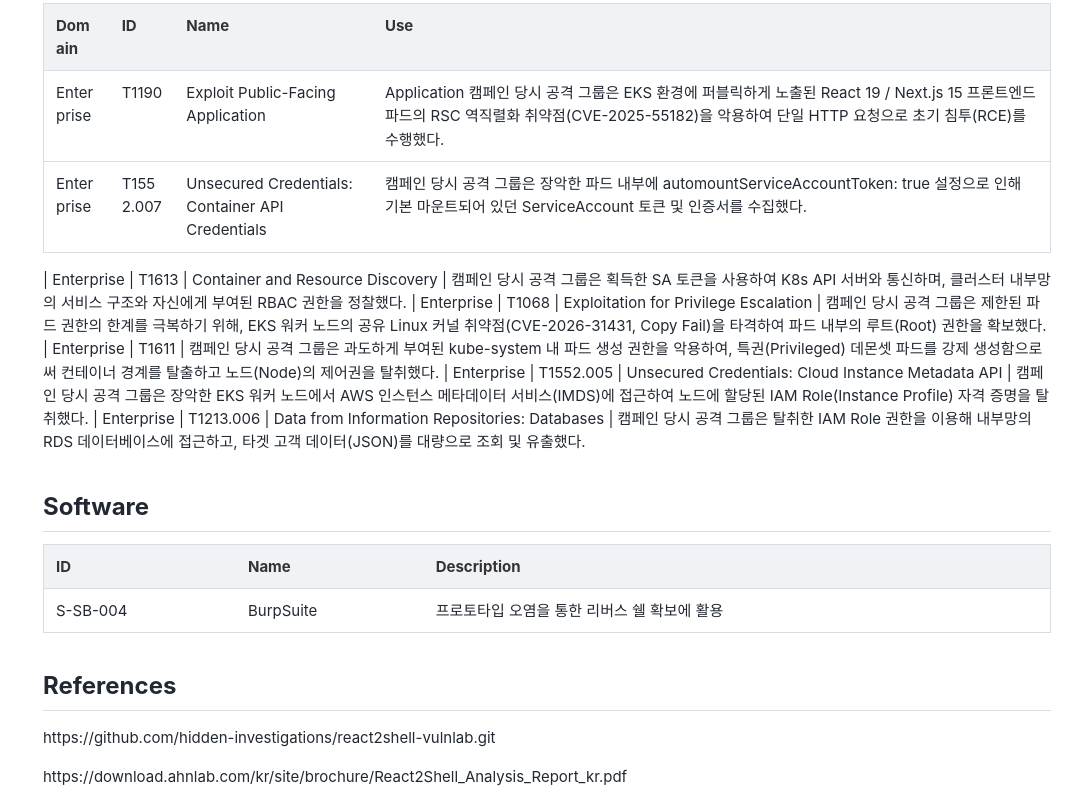
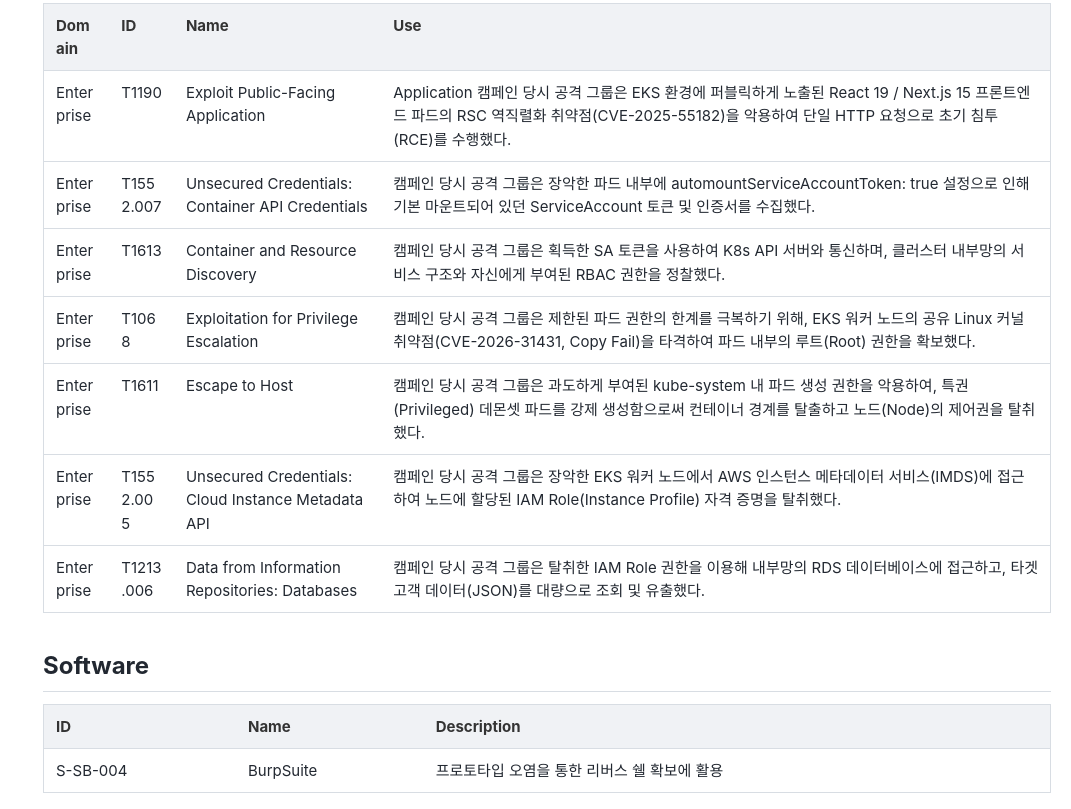
Before and after one commit to Jseanxx/Spacebar-MITRE-ATTACK-campaigns, a website: page campaigns/SB-04.html in a window 1280 px wide. Shown: the part 624-1433 px from the top of the page, without its empty margins (209-1280 px from the left). Drawn offline with Linux system fonts and the light colour scheme.

Commit message:
Build campaign pages

```diff
--- a/campaigns/SB-04.html
+++ b/campaigns/SB-04.html
@@ -56,8 +56,12 @@
 <tbody>
 <tr><td>Enterprise</td><td>T1190</td><td>Exploit Public-Facing Application</td><td>Application	캠페인 당시 공격 그룹은 EKS 환경에 퍼블릭하게 노출된 React 19 / Next.js 15 프론트엔드 파드의 RSC 역직렬화 취약점(CVE-2025-55182)을 악용하여 단일 HTTP 요청으로 초기 침투(RCE)를 수행했다.</td></tr>
 <tr><td>Enterprise</td><td>T1552.007</td><td>Unsecured Credentials: Container API Credentials</td><td>캠페인 당시 공격 그룹은 장악한 파드 내부에 automountServiceAccountToken: true 설정으로 인해 기본 마운트되어 있던 ServiceAccount 토큰 및 인증서를 수집했다.</td></tr>
+<tr><td>Enterprise</td><td>T1613</td><td>Container and Resource Discovery</td><td>캠페인 당시 공격 그룹은 획득한 SA 토큰을 사용하여 K8s API 서버와 통신하며, 클러스터 내부망의 서비스 구조와 자신에게 부여된 RBAC 권한을 정찰했다.</td></tr>
+<tr><td>Enterprise</td><td>T1068</td><td>Exploitation for Privilege Escalation</td><td>캠페인 당시 공격 그룹은 제한된 파드 권한의 한계를 극복하기 위해, EKS 워커 노드의 공유 Linux 커널 취약점(CVE-2026-31431, Copy Fail)을 타격하여 파드 내부의 루트(Root) 권한을 확보했다.</td></tr>
+<tr><td>Enterprise</td><td>T1611</td><td>Escape to Host</td><td>캠페인 당시 공격 그룹은 과도하게 부여된 kube-system 내 파드 생성 권한을 악용하여, 특권(Privileged) 데몬셋 파드를 강제 생성함으로써 컨테이너 경계를 탈출하고 노드(Node)의 제어권을 탈취했다.</td></tr>
+<tr><td>Enterprise</td><td>T1552.005</td><td>Unsecured Credentials: Cloud Instance Metadata API</td><td>캠페인 당시 공격 그룹은 장악한 EKS 워커 노드에서 AWS 인스턴스 메타데이터 서비스(IMDS)에 접근하여 노드에 할당된 IAM Role(Instance Profile) 자격 증명을 탈취했다.</td></tr>
+<tr><td>Enterprise</td><td>T1213.006</td><td>Data from Information Repositories: Databases</td><td>캠페인 당시 공격 그룹은 탈취한 IAM Role 권한을 이용해 내부망의 RDS 데이터베이스에 접근하고, 타겟 고객 데이터(JSON)를 대량으로 조회 및 유출했다.</td></tr>
 </tbody></table></div>
-<p>| Enterprise | T1613 | Container and Resource Discovery | 캠페인 당시 공격 그룹은 획득한 SA 토큰을 사용하여 K8s API 서버와 통신하며, 클러스터 내부망의 서비스 구조와 자신에게 부여된 RBAC 권한을 정찰했다. | Enterprise | T1068 | Exploitation for Privilege Escalation | 캠페인 당시 공격 그룹은 제한된 파드 권한의 한계를 극복하기 위해, EKS 워커 노드의 공유 Linux 커널 취약점(CVE-2026-31431, Copy Fail)을 타격하여 파드 내부의 루트(Root) 권한을 확보했다. | Enterprise | T1611 | 캠페인 당시 공격 그룹은 과도하게 부여된 kube-system 내 파드 생성 권한을 악용하여, 특권(Privileged) 데몬셋 파드를 강제 생성함으로써 컨테이너 경계를 탈출하고 노드(Node)의 제어권을 탈취했다. | Enterprise | T1552.005 | Unsecured Credentials: Cloud Instance Metadata API | 캠페인 당시 공격 그룹은 장악한 EKS 워커 노드에서 AWS 인스턴스 메타데이터 서비스(IMDS)에 접근하여 노드에 할당된 IAM Role(Instance Profile) 자격 증명을 탈취했다. | Enterprise | T1213.006 | Data from Information Repositories: Databases | 캠페인 당시 공격 그룹은 탈취한 IAM Role 권한을 이용해 내부망의 RDS 데이터베이스에 접근하고, 타겟 고객 데이터(JSON)를 대량으로 조회 및 유출했다.</p>
 <h2 id="software">Software</h2>
 <div class="table-wrap wide-table">
 <table>
```
